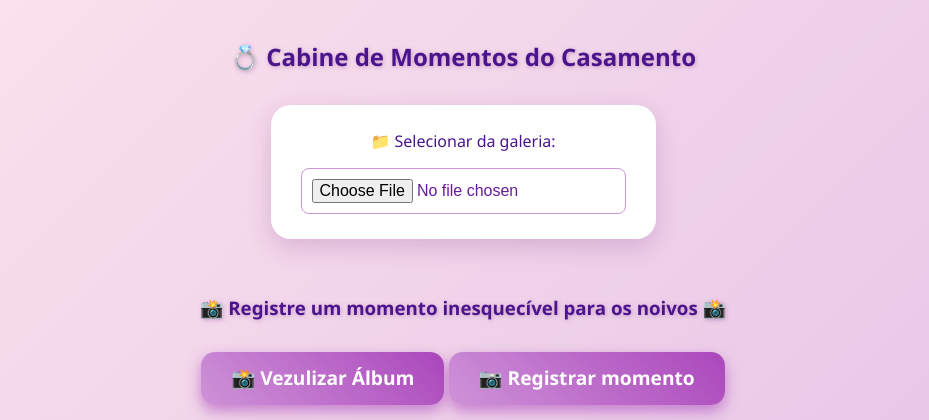
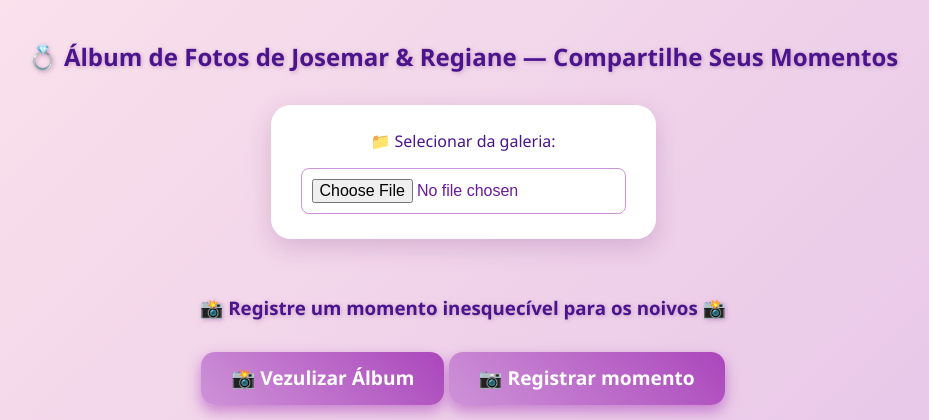
Before and after one commit to gabrielleite12/casamento, a Flask app: template templates/index.html in a window 1280 px wide. Shown: the top 420 px of the page, without its empty margins (177-1106 px from the left). Run offline with Flask 3, Linux system fonts and the light colour scheme; the template is opened without the code that fills it, so the values that code supplies are empty.

Commit message:
Update index.html

```diff
--- a/templates/index.html
+++ b/templates/index.html
@@ -376,7 +376,7 @@
   </style>
 </head>
 <body>
-  <h2>💍 Cabine de Momentos do Casamento</h2>
+  <h2>💍 Álbum de Fotos de Josemar & Regiane — Compartilhe Seus Momentos</h2>
 
   {% with messages = get_flashed_messages() %}
     {% if messages %}
```
